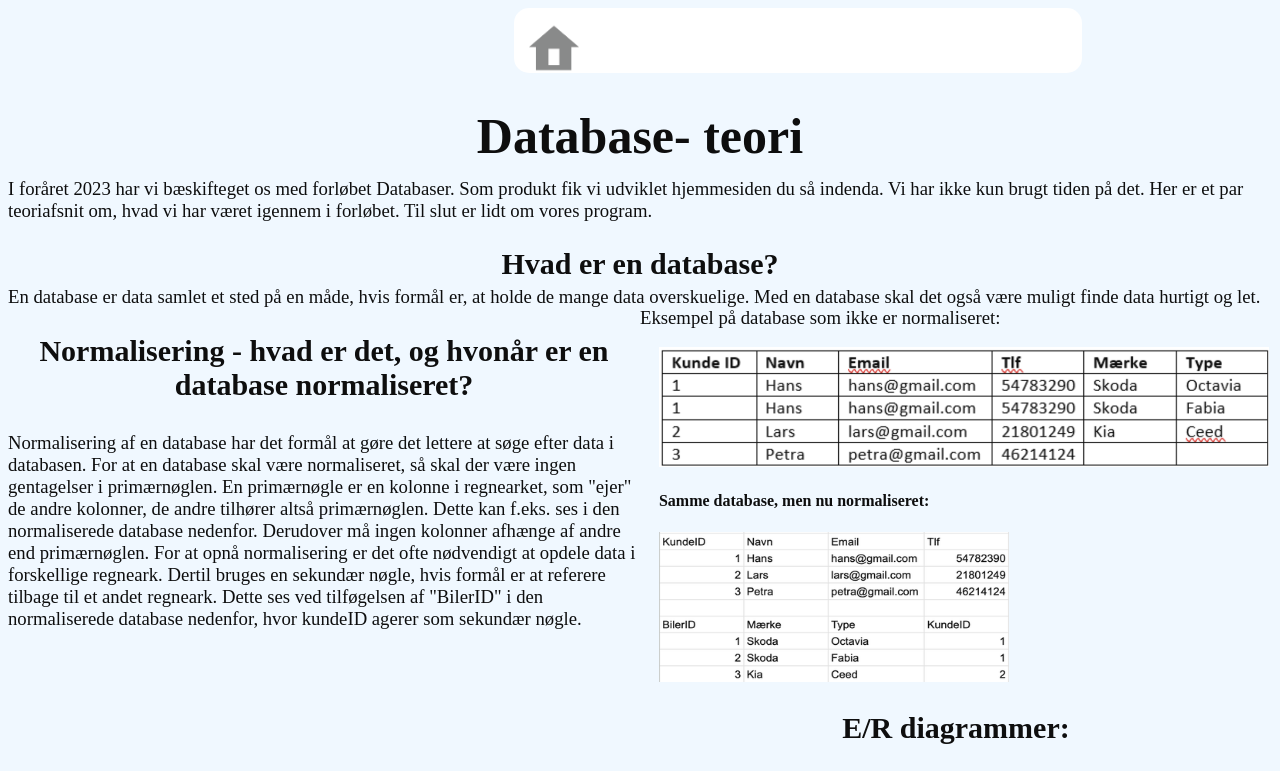
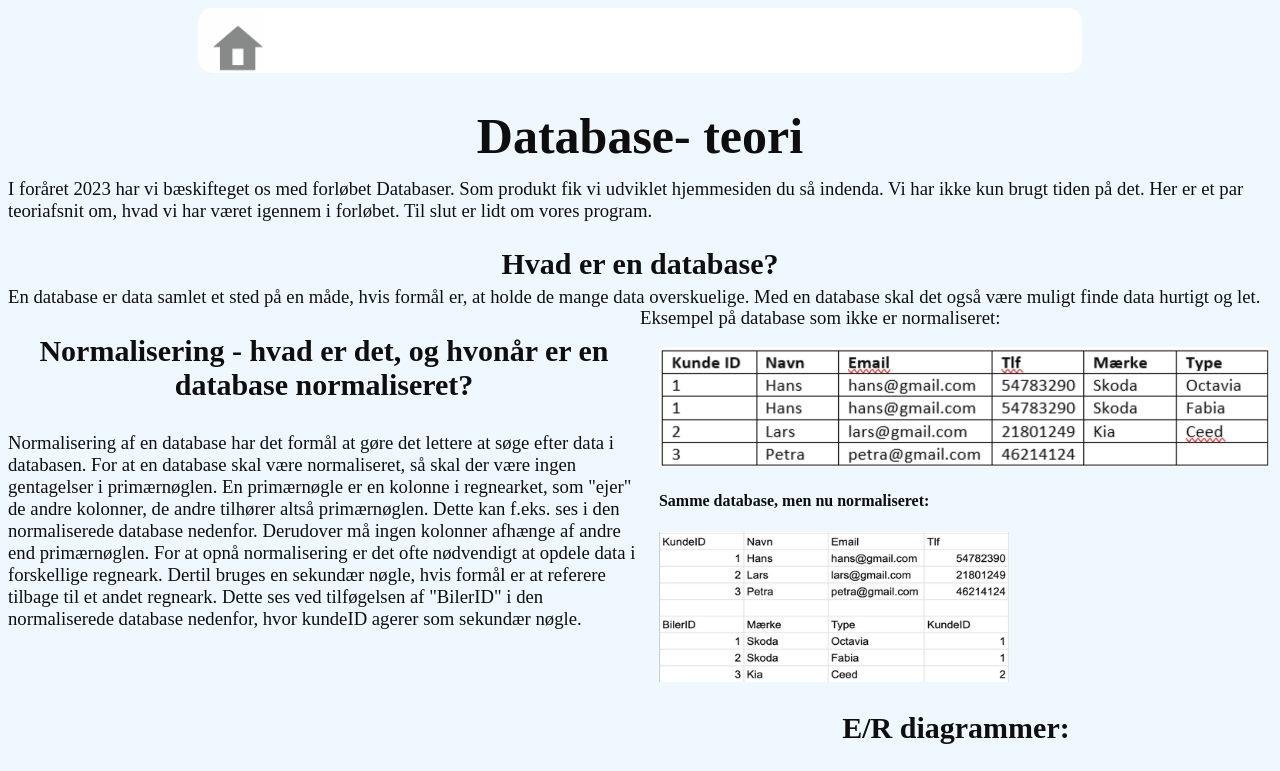
Before and after one commit to Rasm369s/Rasmus-hey-Portfolie, a plain HTML site: page DatabaseUnderside.html in a window 1280 px wide. Shown: the top 771 px of the page. Drawn offline with Linux system fonts and the light colour scheme.

Commit message:
Update DatabaseUnderside.css

```diff
--- a/DatabaseUnderside.css
+++ b/DatabaseUnderside.css
@@ -15,7 +15,7 @@ width:100%;
 .nav{
     background: white;
     display: flex;
-    margin-left:40%;
+    margin-left:15%;
     height:65px;
     margin-right:15%;
     border-radius:15px;
```
